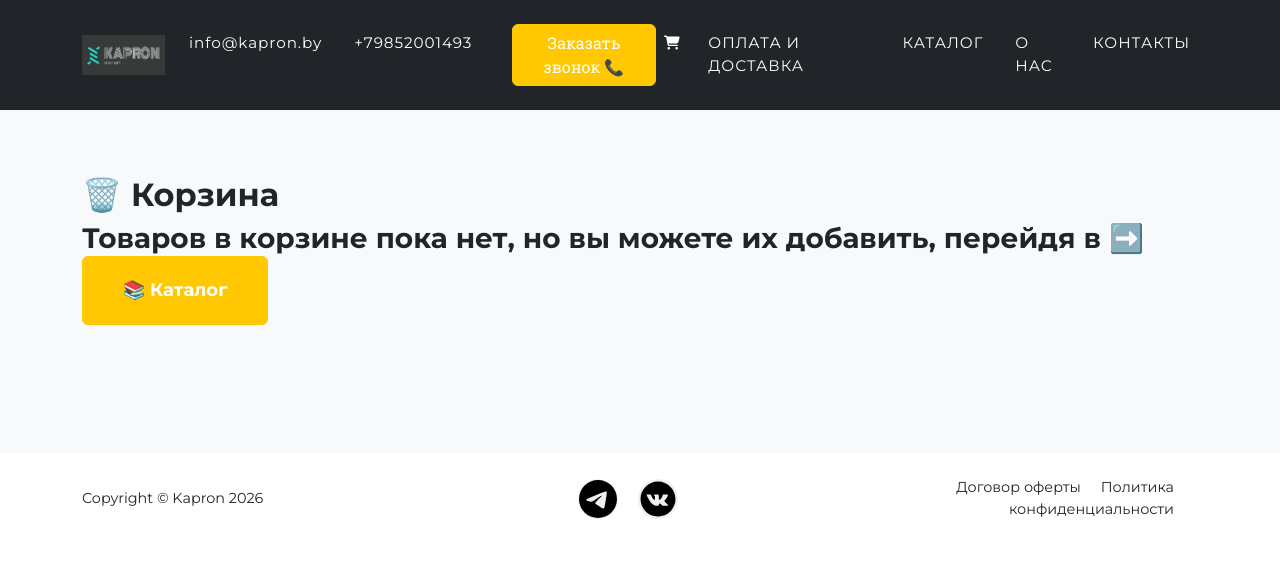
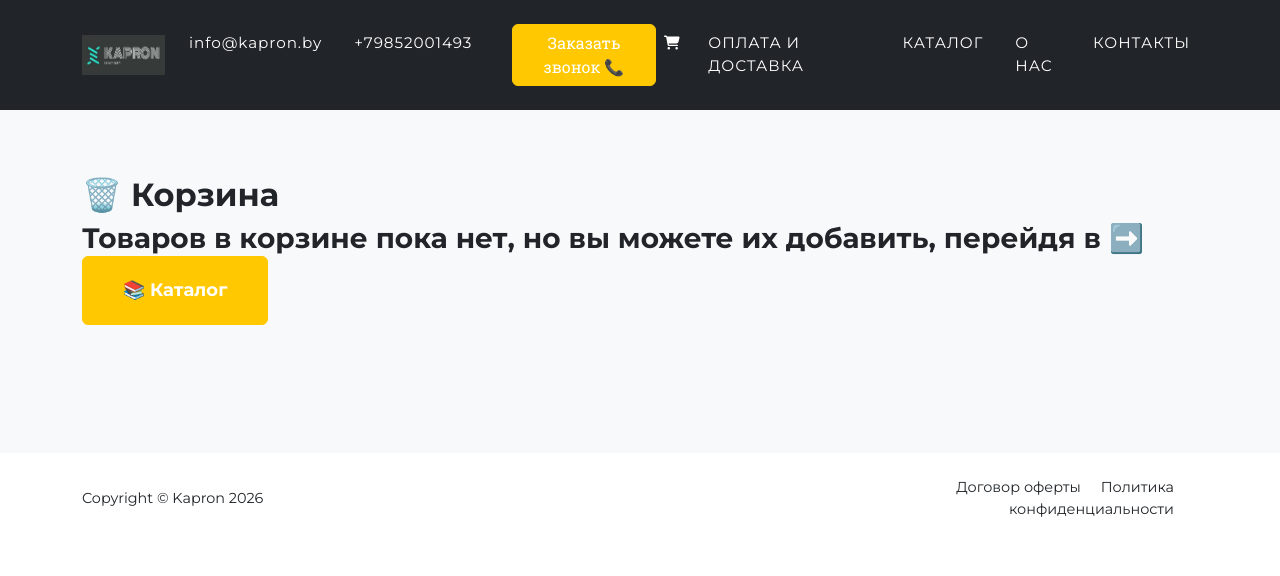
Before and after one commit to nikitoxxxyk/rope_site, a Django app: page /cart/ in a window 1280 px wide. Shown: the top 576 px of the page. Run offline with Django 5.2, Linux system fonts and the light colour scheme; some libraries are stand-ins or nearby versions.

Commit message:
Update base.html

```diff
--- a/templates/base.html
+++ b/templates/base.html
@@ -54,8 +54,8 @@
                 <div class="row align-items-center">
                     <div class="col-lg-4 text-lg-start">Copyright &copy; Kapron 2026</div>
                     <div class="col-lg-4 my-3 my-lg-0">
-                        <a class="btn btn-dark btn-social mx-2" href="#!" aria-label="Telegram"><img src={% static "assets/img/icons/telegram.svg" %} style="height: 40px; width: 90px;" alt="Telegram" /></a>
-                        <a class="btn btn-dark btn-social mx-2" href="#!" aria-label="VKontakte"><img src={% static "assets/img/icons/icons8-vk.svg" %} style="height: 40px; width: 90px;" alt="VKontakte" /></a>
+                        <!-- <a class="btn btn-dark btn-social mx-2" href="#!" aria-label="Telegram"><img src={% static "assets/img/icons/telegram.svg" %} style="height: 40px; width: 90px;" alt="Telegram" /></a>
+                        <a class="btn btn-dark btn-social mx-2" href="#!" aria-label="VKontakte"><img src={% static "assets/img/icons/icons8-vk.svg" %} style="height: 40px; width: 90px;" alt="VKontakte" /></a> -->
                         {% comment %} <a class="btn btn-dark btn-social mx-2" href="#!" aria-label="LinkedIn"><i class="fab fa-linkedin-in"></i></a> {% endcomment %}
                     </div>
                     <div class="col-lg-4 text-lg-end">
```
